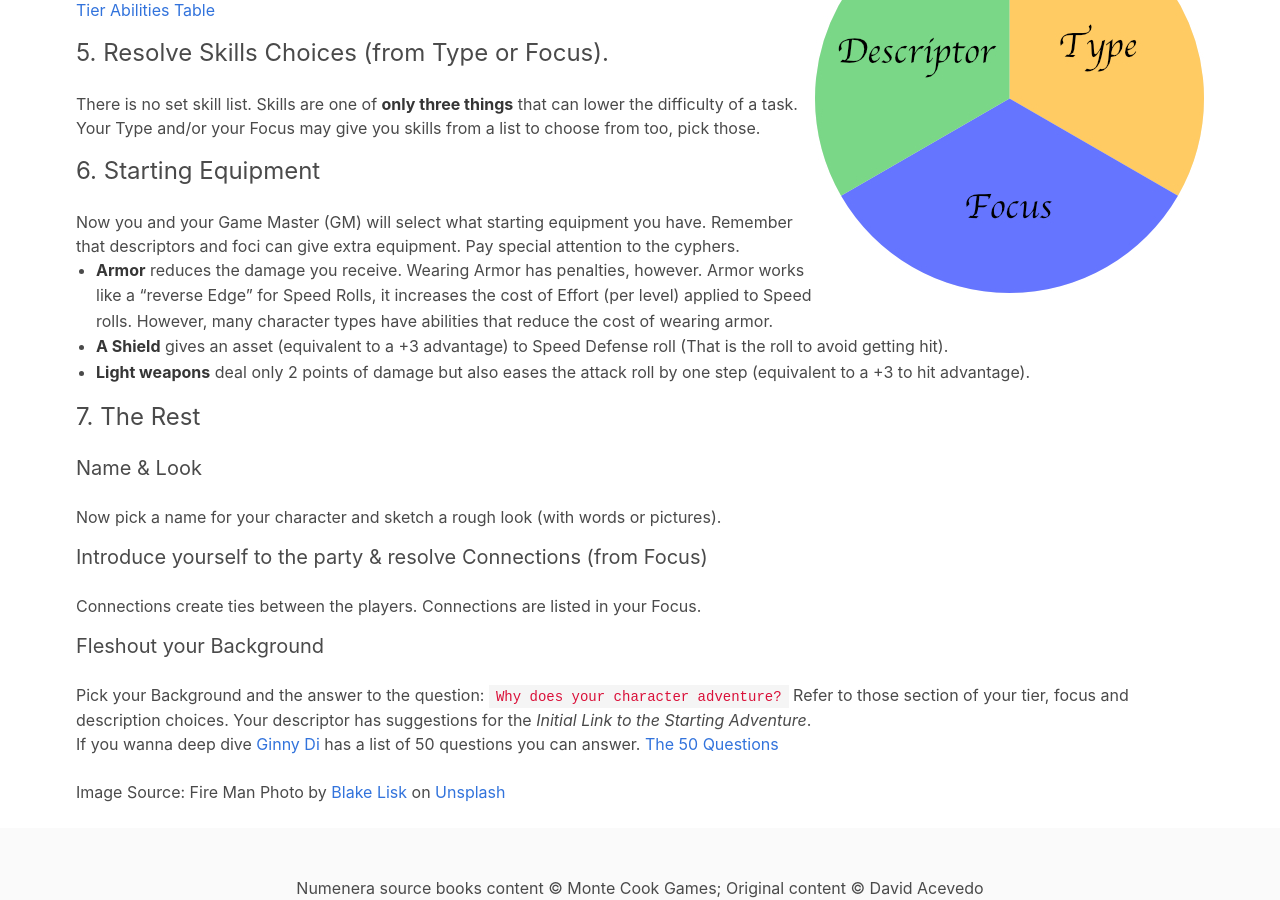
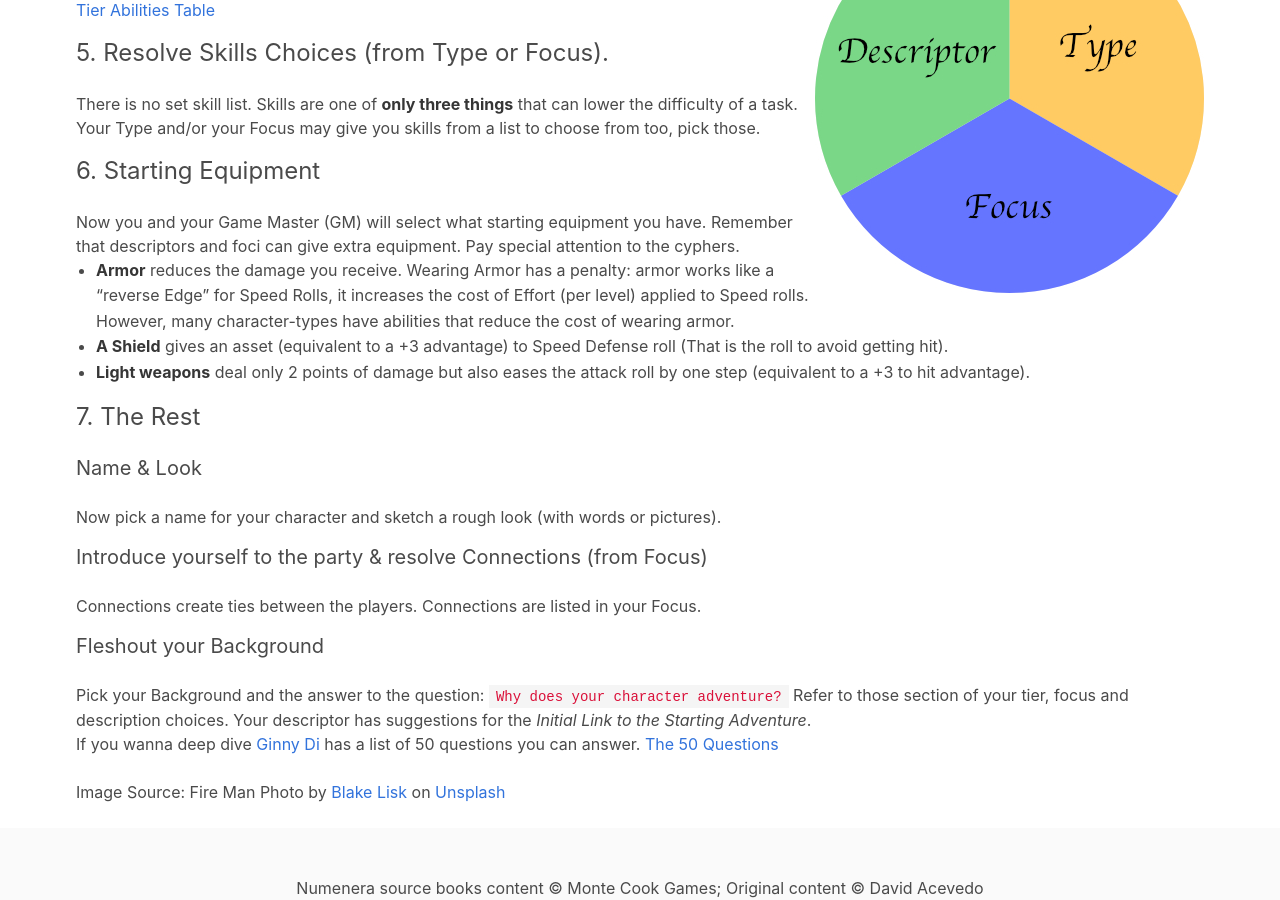
Before and after one commit to rebelwarrior/numenera, a Jekyll site: the page built from character-creation.md, in a window 1280 px wide and 900 px high, scrolled down 1590 px. Built offline with Jekyll 4.4.1, drawn with Linux system fonts in a browser that asks for light colours; nearby versions of some CDN libraries.

Commit message:
clears up armor penalty

```diff
--- a/character-creation.md
+++ b/character-creation.md
@@ -85,7 +85,7 @@ Your Type and/or your Focus may give you skills from a list to choose from too,
 
 Now you and your Game Master (GM) will select what starting equipment you have. Remember that descriptors and foci can give extra equipment. Pay special attention to the cyphers.
 
-- __Armor__ reduces the damage you receive. Wearing Armor has penalties, however. Armor works like a "reverse Edge" for Speed Rolls, it increases the cost of Effort (per level) applied to Speed rolls. However, many character types have abilities that reduce the cost of wearing armor.
+- __Armor__ reduces the damage you receive. Wearing Armor has a penalty: armor works like a "reverse Edge" for Speed Rolls, it increases the cost of Effort (per level) applied to Speed rolls. However, many character-types have abilities that reduce the cost of wearing armor.
 
 - __A Shield__ gives an asset (equivalent to a +3 advantage) to Speed Defense roll (That is the roll to avoid getting hit).
 
```
